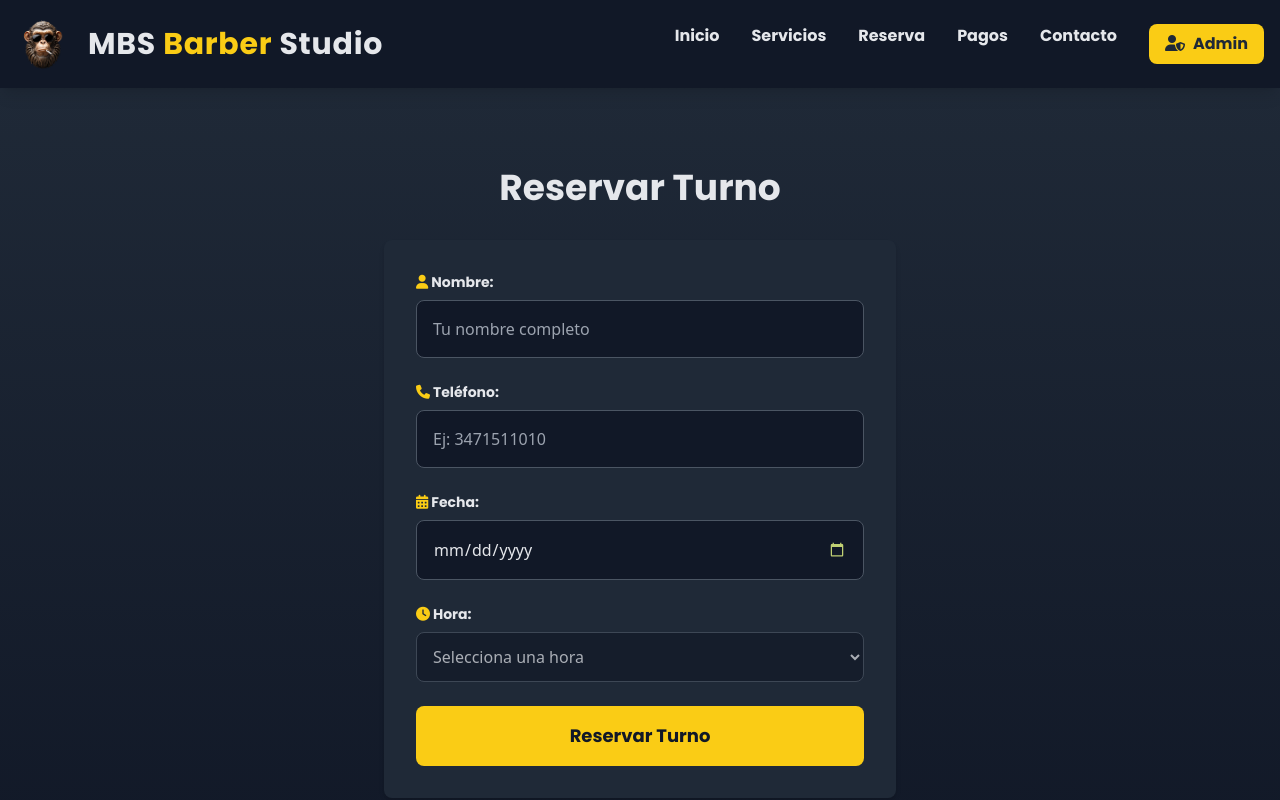
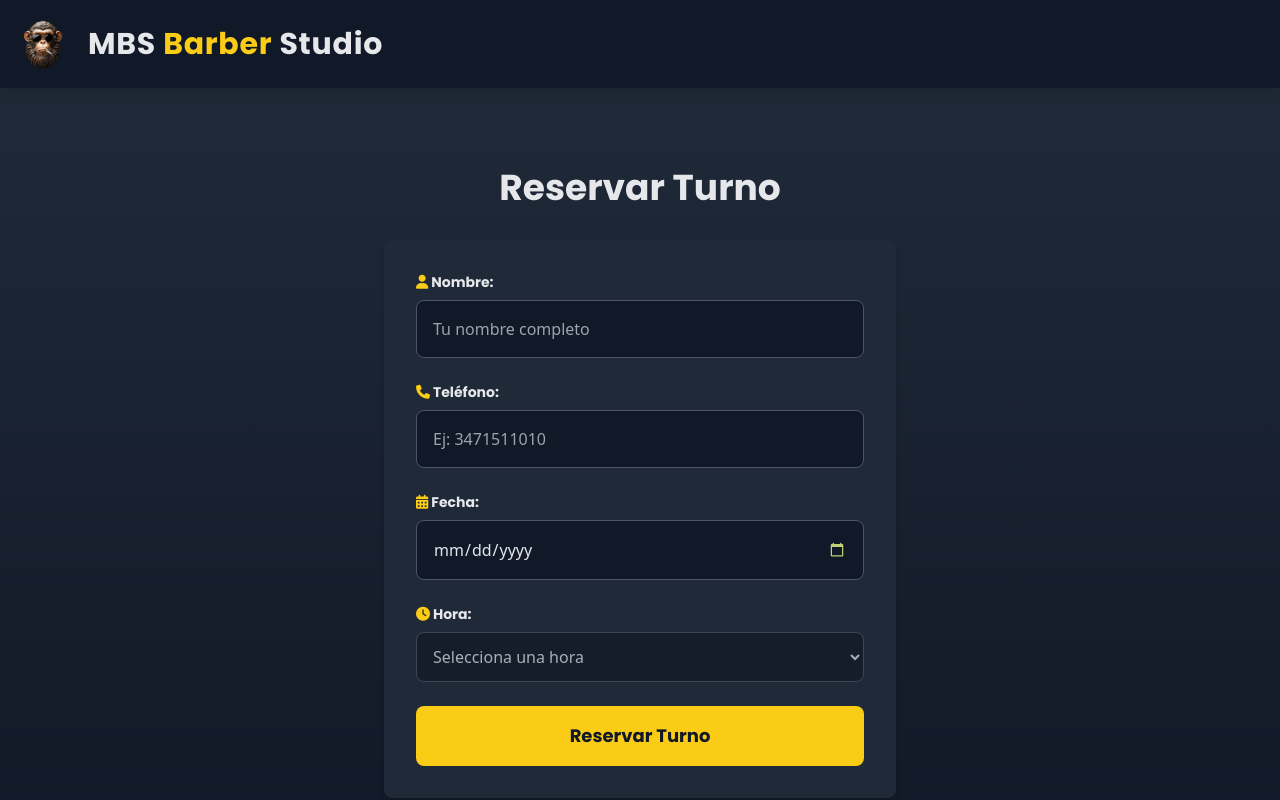
Before and after one commit to Gianp2/MBS, a plain HTML site: page index.html in a window 1280 px wide. Shown: the top 800 px of the page. Drawn offline with nearby package versions, Linux system fonts and the light colour scheme; some packages are replaced by stand-ins of ours; a script that the page names is missing.

Commit message:
Update index.html

```diff
--- a/index.html
+++ b/index.html
@@ -97,14 +97,7 @@
           MBS <span class="text-yellow-400 drop-shadow-glow">Barber</span> Studio
         </h1>
       </div>
-      <nav class="hidden md:flex space-x-8" aria-label="Navegación principal">
-        <a href="#inicio" class="nav-link font-medium font-['Poppins']">Inicio</a>
-        <a href="#servicios" class="nav-link font-medium font-['Poppins']">Servicios</a>
-        <a href="#turnos" class="nav-link font-medium font-['Poppins']">Reserva</a>
-        <a href="#pagos" class="nav-link font-medium font-['Poppins']">Pagos</a>
-        <a href="#contacto" class="nav-link font-medium font-['Poppins']">Contacto</a>
-        <a href="javascript:void(0)" id="admin-link" class="nav-link admin font-medium font-['Poppins']"><i class="fas fa-user-shield mr-2"></i>Admin</a>
-      </nav>
+
       <button class="md:hidden menu-toggle" aria-label="Abrir menú móvil">
         <i class="fas fa-bars text-2xl"></i>
       </button>
```
